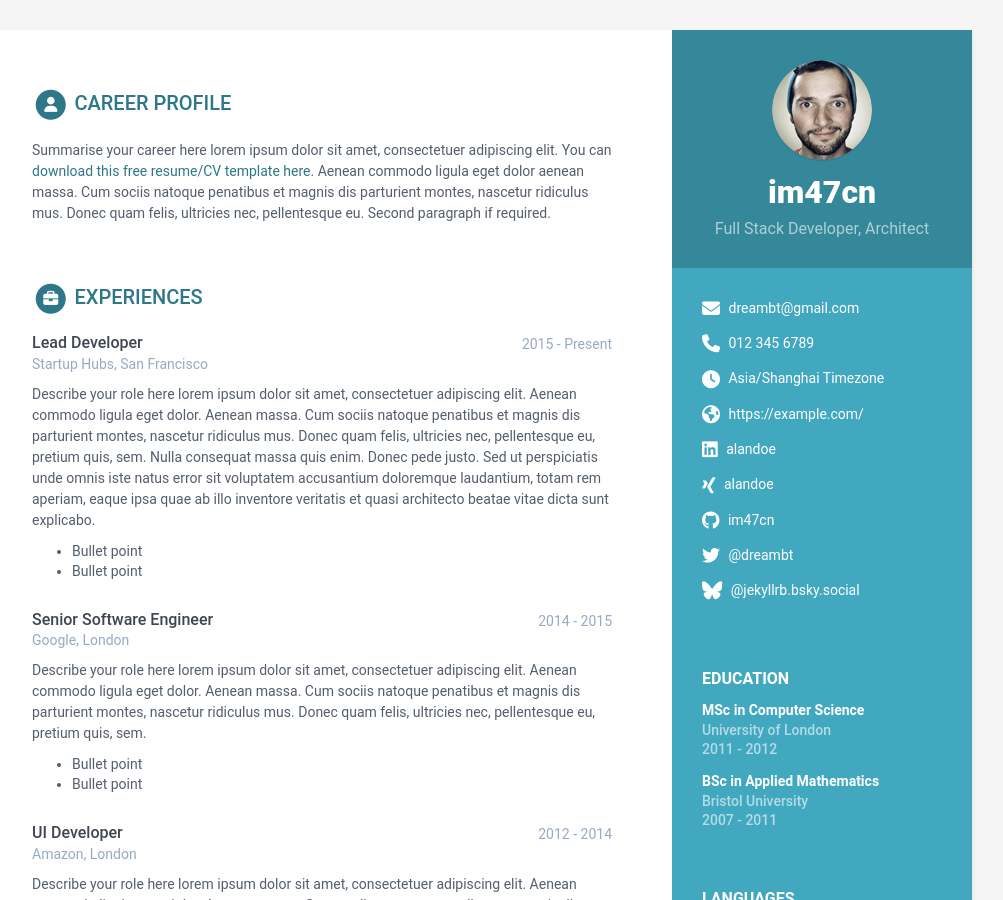
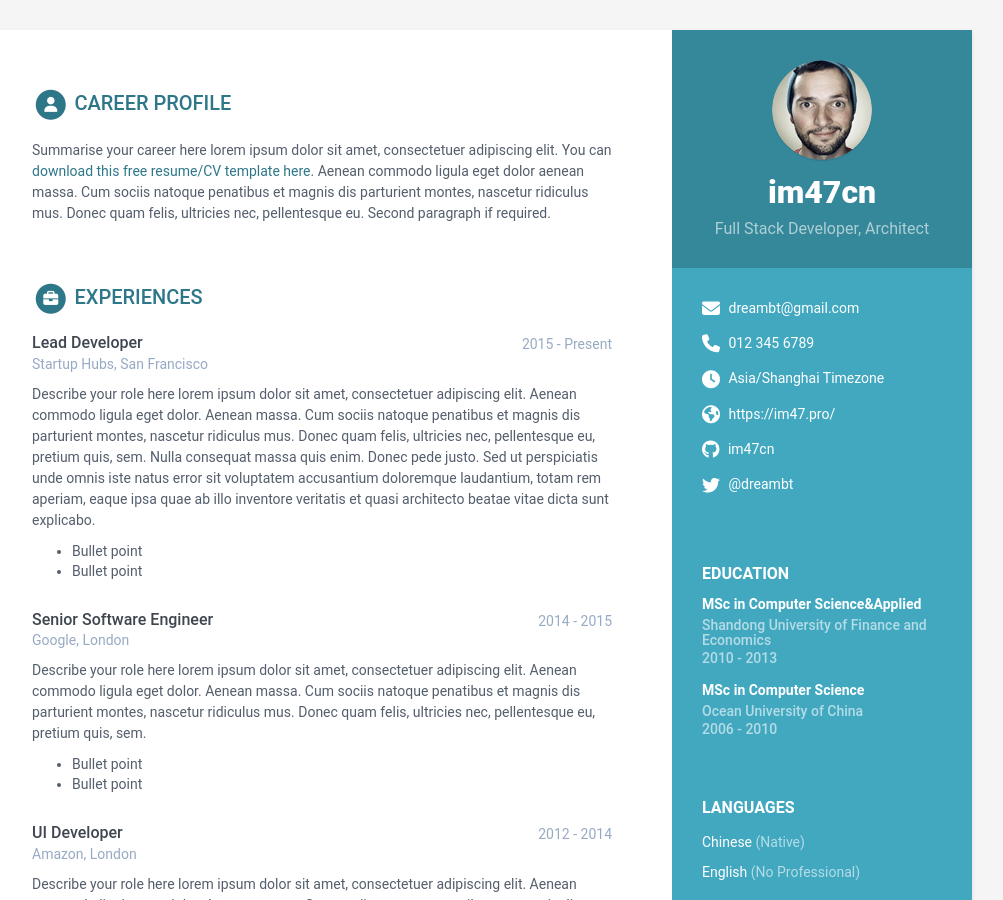
Before and after one commit to im47cn/opencv, a Jekyll site: the page built from index.html, in a window 1280 px wide and 900 px high. Shown: the whole window, without its empty margins (168-1171 px from the left). Built offline with Jekyll 4.4.1, drawn with Linux system fonts in a browser that asks for light colours; part of the change alters nothing that is shown; some of the changed text lies outside the part shown.

Commit message:
Update data.yml

```diff
--- a/_data/data.yml
+++ b/_data/data.yml
@@ -17,14 +17,14 @@ sidebar:
   phone: 012 345 6789
   timezone: Asia/Shanghai
   citizenship:
-  website: https://example.com/ # Include the full website URL, including "http://" or "https://".
-  linkedin: alandoe
-  xing: alandoe
+  website: https://im47.pro/ # Include the full website URL, including "http://" or "https://".
+  linkedin: # alandoe
+  xing: # alandoe
   github: im47cn
   telegram: # add your nickname without '@' sign
   gitlab:
   bitbucket:
-  bluesky: '@jekyllrb.bsky.social' # Specify your full Bluesky handle
+  bluesky: # '@jekyllrb.bsky.social' # Specify your full Bluesky handle
   twitter: '@dreambt'
   stack-overflow: # Number/Username, e.g. 123456/alandoe
   codewars:
@@ -70,9 +70,9 @@ career-profile:
 education:
   title: Education
   info:
-  - degree: MSc in Computer Science
-    university: University of London
-    time: 2011 - 2012
+  - degree: MSc in Computer Science&Applied
+    university: Shandong University of Finance and Economics
+    time: 2010 - 2013
     details: |
       Describe your study here lorem ipsum dolor sit amet, consectetuer
       adipiscing elit. Aenean commodo ligula eget dolor. Aenean massa. Cum
@@ -81,9 +81,9 @@ education:
       pretium quis, sem.
         - Bullet point
         - Bullet point
-  - degree: BSc in Applied Mathematics
-    university: Bristol University
-    time: 2007 - 2011
+  - degree: MSc in Computer Science
+    university: Ocean University of China
+    time: 2006 - 2010
     details: |
       Describe your study here lorem ipsum dolor sit amet, consectetuer
       adipiscing elit. Aenean commodo ligula eget dolor. Aenean massa. Cum
@@ -261,20 +261,17 @@ skills:
   title: Skills &amp; Proficiency
 
   toolset:
+  - name: Java
+    level: 95%
+
   - name: Python & Django
-    level: 98%
+    level: 80%
 
   - name: Javascript & jQuery
-    level: 98%
-
-  - name: Angular
-    level: 98%
+    level: 80%
 
   - name: HTML5 & CSS
-    level: 95%
-
-  - name: Ruby on Rails
-    level: 85%
+    level: 80%
 
   - name: Sketch & Photoshop
     level: 60%
```
